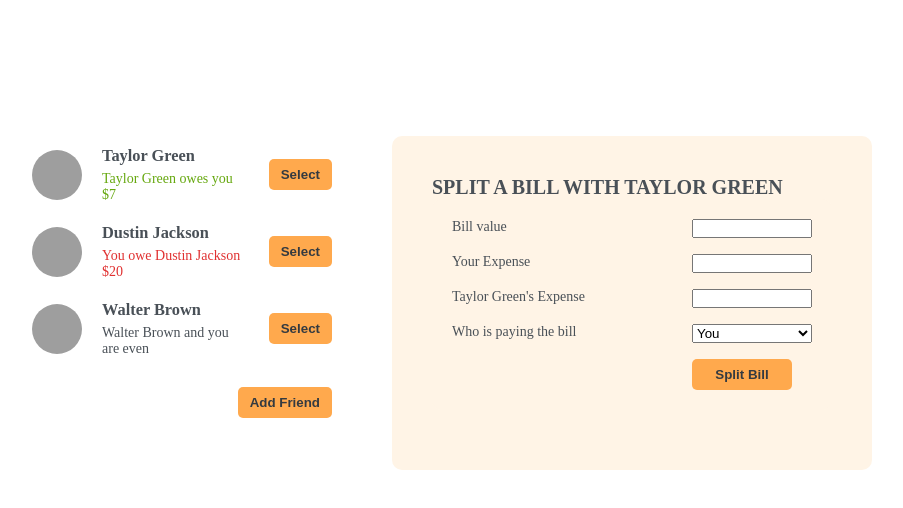
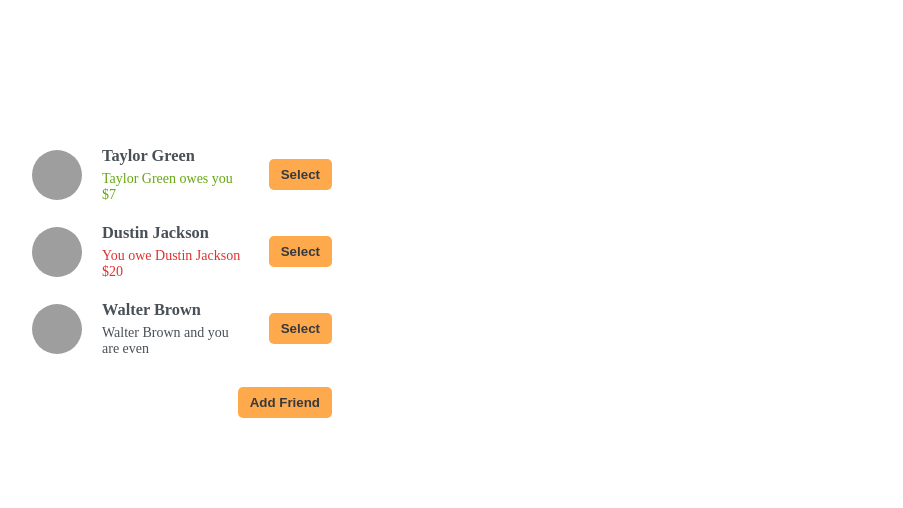
Before and after one commit to worldwidewes33/React-eat-n-split, a React (Vite) app: page / in a window 1280 px wide. Shown: the top 508 px of the page, without its empty margins (198-1101 px from the left). Built offline with nearby package versions, Linux system fonts and the light colour scheme; grey boxes are pictures that could not be loaded.

Commit message:
implemented split bill functionality

```diff
--- a/src/App.jsx
+++ b/src/App.jsx
@@ -25,6 +25,7 @@ const initialFriends = [
 function App() {
   const [friends, setFriends] = useState(initialFriends);
   const [showFriendForm, setShowFriendFrom] = useState(false);
+  const [selectedFriend, setSelectedFriend] = useState(null);
 
   function handleShowFriendForm() {
     setShowFriendFrom(!showFriendForm);
@@ -35,8 +36,37 @@ function App() {
     setShowFriendFrom(!showFriendForm);
   }
 
+  function handleFriendSelect(id) {
+    setSelectedFriend((f) => {
+      if (!f) {
+        return id;
+      } else {
+        return f === id ? null : id;
+      }
+    });
+  }
+
+  function handleSplitBill(id, expense) {
+    const newFriends = friends.map((f) => {
+      if (f.id === id) {
+        f.balance += expense;
+        return f;
+      } else {
+        return f;
+      }
+    });
+
+    setFriends(newFriends);
+    setSelectedFriend(null);
+  }
+
   const userAvatars = friends.map((friend) => (
-    <UserAvatar key={friend.id} friend={friend} />
+    <UserAvatar
+      key={friend.id}
+      friend={friend}
+      onSelect={handleFriendSelect}
+      selected={selectedFriend === friend.id}
+    />
   ));
 
   return (
@@ -49,15 +79,18 @@ function App() {
             {showFriendForm ? "Close" : "Add Friend"}
           </button>
         </div>
-        <div className="main-content">
-          <SplitBillForm friend={friends[0]} />
-        </div>
+        {selectedFriend && (
+          <SplitBillForm
+            friend={friends.filter((f) => f.id === selectedFriend)[0]}
+            updateBalanceFor={handleSplitBill}
+          />
+        )}
       </div>
     </>
   );
 }
 
-function UserAvatar({ friend }) {
+function UserAvatar({ friend, selected, onSelect }) {
   return (
     <li className="friend-info">
       <img src={friend.photo_url} alt={friend.name} />
@@ -73,13 +106,17 @@ function UserAvatar({ friend }) {
           )}`}</p>
         )}
       </div>
-      <button className="btn">Select</button>
+      <button className="btn" onClick={() => onSelect(friend.id)}>
+        {selected ? "Close" : "Select"}
+      </button>
     </li>
   );
 }
 
 UserAvatar.propTypes = {
   friend: PropTypes.object.isRequired,
+  selected: PropTypes.bool,
+  onSelect: PropTypes.func,
 };
 
 function AddFriendForm({ addFriend }) {
@@ -128,23 +165,55 @@ AddFriendForm.propTypes = {
   addFriend: PropTypes.func,
 };
 
-function SplitBillForm({ friend }) {
+function SplitBillForm({ friend, updateBalanceFor }) {
+  const [bill, setBill] = useState(0);
+  const [paidByUser, setPaidByUser] = useState(0);
+  const paidByFriend = bill ? bill - paidByUser : 0;
+  const [whoIsPlaying, setWhoIsPlaying] = useState("user");
+
+  function splitBill(e) {
+    e.preventDefault();
+
+    if (!bill) return;
+
+    updateBalanceFor(
+      friend.id,
+      whoIsPlaying === "user" ? +paidByFriend : paidByUser * -1
+    );
+  }
+
   return (
     <>
-      <h1>{`Split a Bill with ${friend.name}`}</h1>
       <form className="split-bill-form">
+        <h1>{`Split a Bill with ${friend.name}`}</h1>
         <label>Bill value</label>
-        <input type="number" />
+        <input
+          type="number"
+          value={bill}
+          onChange={(e) => setBill(e.target.value)}
+        />
         <label>Your Expense</label>
-        <input type="number" />
+        <input
+          type="number"
+          value={paidByUser}
+          onChange={(e) => setPaidByUser(e.target.value)}
+        />
         <label>{`${friend.name}'s Expense`}</label>
-        <input type="number" />
+        <input type="number" disabled value={paidByFriend} />
         <label>Who is paying the bill</label>
-        <select>
+        <select
+          value={whoIsPlaying}
+          onChange={(e) => setWhoIsPlaying(e.target.value)}
+        >
           <option value="user">You</option>
           <option value="friend">{friend.name}</option>
         </select>
-        <input type="submit" value="Split Bill" className="btn add-btn" />
+        <input
+          type="submit"
+          value="Split Bill"
+          className="btn add-btn"
+          onClick={splitBill}
+        />
       </form>
     </>
   );
@@ -152,6 +221,7 @@ function SplitBillForm({ friend }) {
 
 SplitBillForm.propTypes = {
   friend: PropTypes.object,
+  updateBalanceFor: PropTypes.func,
 };
 
 export default App;
--- a/src/index.css
+++ b/src/index.css
@@ -110,16 +110,6 @@ form {
   justify-self: end;
 }
 
-.main-content {
-  background-color: var(--color-lightest);
-  padding: 4rem;
-  border-radius: 10px;
-}
-
-.main-content h1 {
-  text-transform: uppercase;
-}
-
 .split-bill-form {
   grid-template-columns: 1fr 12rem;
 }
@@ -127,3 +117,7 @@ form {
 .split-bill-form > .btn {
   grid-column: 2;
 }
+
+.split-bill-form h1 {
+  grid-column: span 2;
+}
```
